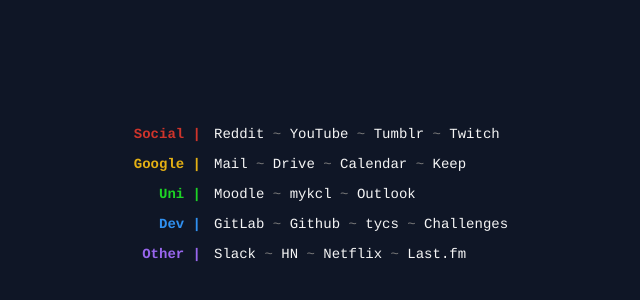
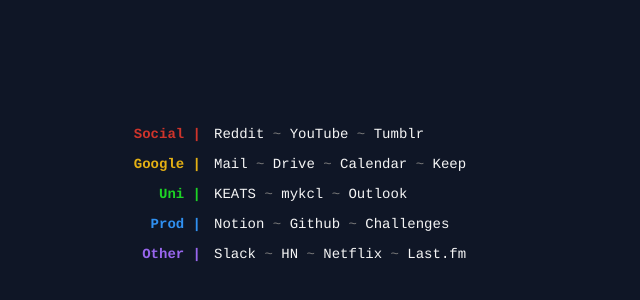
Before and after one commit to biscuitsnake/biscuitsnake.github.io, a plain HTML site: page home.html in a window 1280 px wide. Shown: the part 128-428 px from the top of the page, without its empty margins (183-823 px from the left). Drawn offline with Linux system fonts and the light colour scheme.

Commit message:
hhhhhhhhhhhhhhhhhhhhhhhh

```diff
--- a/home.html
+++ b/home.html
@@ -12,23 +12,21 @@
 	  <li><a href="https://www.reddit.com/">Reddit</a></li>
 	  <li><a href="https://www.youtube.com/">YouTube</a></li>
 	  <li><a href="https://www.tumblr.com/dashboard/">Tumblr</a></li>
-	  <li><a href="https://www.twitch.tv/">Twitch</a></li>
 	</ul>
 	<ul>
-	  <li><a href="https://www.google.com/gmail/">Mail</a></li>
-	  <li><a href="https://drive.google.com/drive/u/0/">Drive</a></li>
+	  <li><a href="https://mail.google.com/">Mail</a></li>
+	  <li><a href="https://drive.google.com/">Drive</a></li>
 	  <li><a href="https://calendar.google.com/">Calendar</a></li>
 	  <li><a href="https://keep.google.com/">Keep</a></li>
 	</ul>
 	<ul>
-	  <li><a href="https://keats.kcl.ac.uk/">Moodle</a></li>
+	  <li><a href="https://keats.kcl.ac.uk/">KEATS</a></li>
 	  <li><a href="https://mykcl.kcl.ac.uk/">mykcl</a></li>
 	  <li><a href="https://outlook.office.com/owa/">Outlook</a></li>
 	</ul>
 	<ul>
-	  <li><a href="https://gitlab.com/">GitLab</a></li>
+	  <li><a href="https://www.notion.so/">Notion</a></li>
 	  <li><a href="https://www.github.com/">Github</a></li>
-	  <li><a href="https://teachyourselfcs.com/">tycs</a></li>
       <li><a href="https://biscuitsnake.github.io/chall.html">Challenges</a></li>
 	</ul>
 	<ul>
@@ -44,7 +42,7 @@
 	<ul><li id="category", style="color:#cf342b">Social |</li></ul><br>
 	<ul><li id="category", style="color:#e4b014">Google |</li></ul><br>
 	<ul><li id="category", style="color:#1dd425">Uni |</li></ul><br>
-	<ul><li id="category", style="color:#3090f0">Dev |</li></ul><br>
+	<ul><li id="category", style="color:#3090f0">Prod |</li></ul><br>
 	<ul><li id="category", style="color:#9866ed">Other |</li></ul><br>
   </div>
 </body>
```
